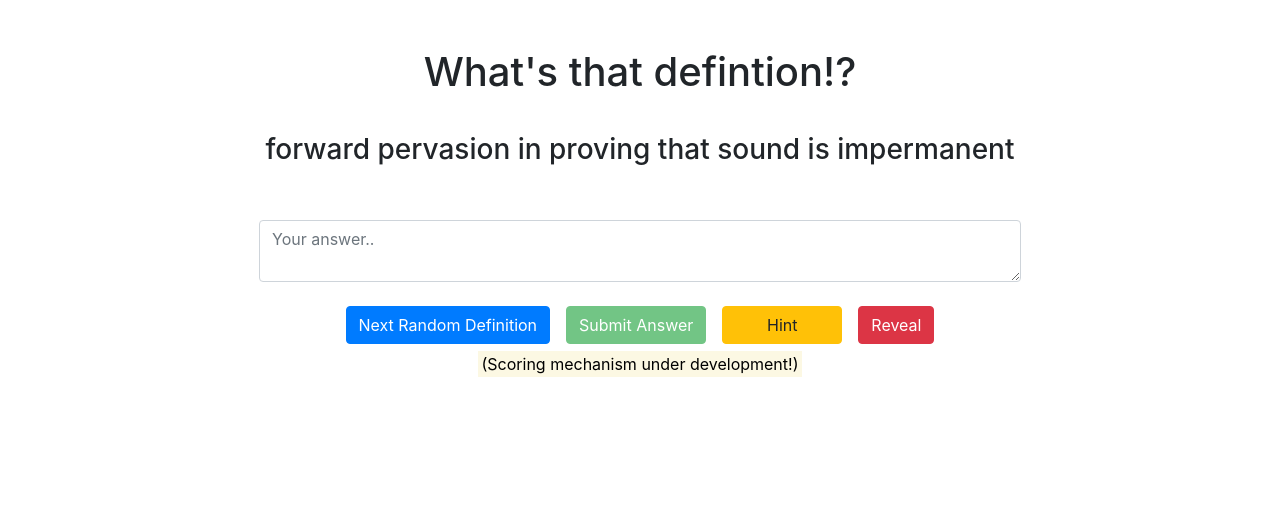
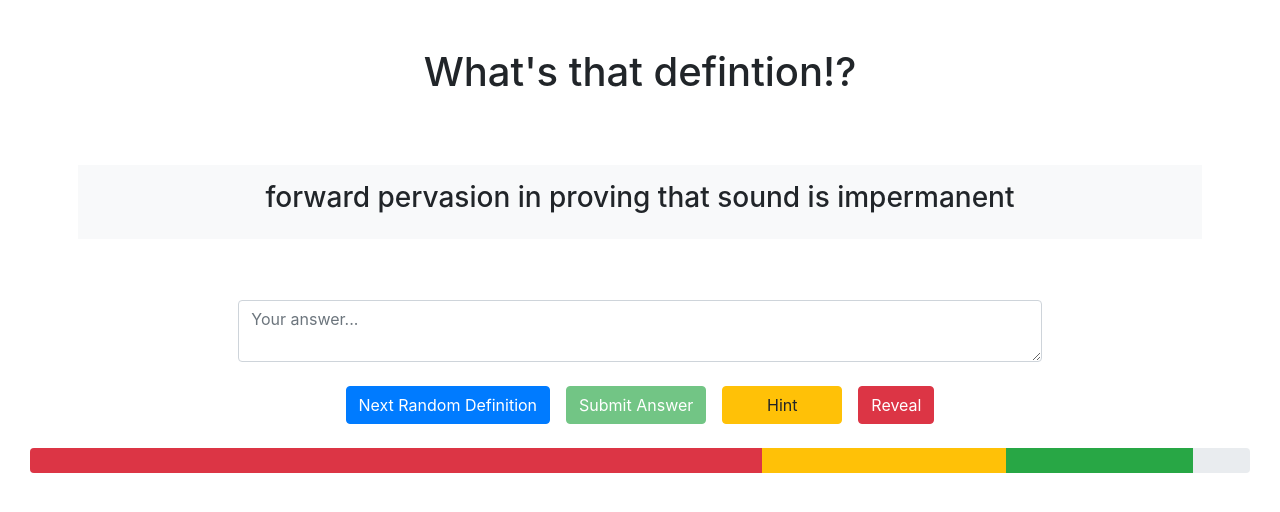
Before and after one commit to PatrickHuynh/whats-that-definition, a React (Create React App) app: page / in a window 1280 px wide. Shown: the top 512 px of the page. Built offline with nearby package versions, Linux system fonts and the light colour scheme.

Commit message:
added score progress bar

```diff
--- a/src/component/Definitions.js
+++ b/src/component/Definitions.js
@@ -4,6 +4,37 @@ import stringSimilarity from "string-similarity";
 
 import stopwords from "../data/stopwords";
 import definitions from "../data/definitions";
+
+function PowerLevelBar(props) {
+  const calcWidths = () => {
+    let widths = {
+      0: Math.min(Math.max(0, props.powerLevel), 60),
+      1: Math.min(Math.max(0, props.powerLevel - 60), 20),
+      2: Math.min(Math.max(0, props.powerLevel - 80), 20),
+    };
+    return widths;
+  };
+
+  return (
+    <div className="progress" style={{ height: `25px` }}>
+      <div
+        className="progress-bar bg-danger"
+        role="progressbar"
+        style={{ width: `${calcWidths()[0]}%` }}
+      ></div>
+      <div
+        className="progress-bar bg-warning"
+        role="progressbar"
+        style={{ width: `${calcWidths()[1]}%` }}
+      ></div>
+      <div
+        className="progress-bar bg-success"
+        role="progressbar"
+        style={{ width: `${calcWidths()[2]}%` }}
+      ></div>
+    </div>
+  );
+}
 
 function Definitions(props) {
   const [definitionArray, setDefinitionArray] = useState(definitions);
@@ -14,17 +45,25 @@ function Definitions(props) {
   const [hintButtonText, setHintButtonText] = useState("Hint");
   const [answerScore, setAnswerScore] = useState(0);
   const [answer, setAnswer] = useState("");
-  const [powerLevel, setPowerLevel] = useState(0);
+  const [powerLevel, setPowerLevel] = useState(100);
   const [answerSubmitted, setAnswerSubmitted] = useState(false);
 
   useEffect(() => {
     getDefintitions();
-  }, []);
+    const powerLevelTimer = setTimeout(() => {
+      setPowerLevelWithRange(powerLevel - 0.25);
+    }, 250);
+    return () => clearTimeout(powerLevelTimer);
+  });
 
   const getDefintitions = async () => {
     // let url = "http://192.168.1.20:8529/_db/_system/api/get/all/objects";
     // let result = await axios.get(url);
     setDefinitionArray(definitions);
+  };
+
+  const setPowerLevelWithRange = (powerLevel) => {
+    setPowerLevel(Math.min(100, Math.max(0, powerLevel)));
   };
 
   const handleNext = async () => {
@@ -35,6 +74,9 @@ function Definitions(props) {
       nextDefinitionIndex = Math.floor(Math.random() * definitions.length);
       i++;
     } while (nextDefinitionIndex !== currentDefinitionIndex && i < 5);
+    if (!(definitionState === -1)) {
+      setPowerLevelWithRange(powerLevel - 5);
+    }
     setDefinition(definitions[Math.floor(Math.random() * definitions.length)]);
     setDefinitionState(0);
     setHintButtonText("Hint");
@@ -46,6 +88,7 @@ function Definitions(props) {
   const handleHint = () => {
     setHintButtonText("Hint Again");
     setDefinitionState(Math.max(1, definitionState + 1));
+    setPowerLevelWithRange(powerLevel - 5);
   };
 
   const handleReveal = () => {
@@ -75,12 +118,23 @@ function Definitions(props) {
     setAnswerScore(checkAnswerScore);
     setAnswerSubmitted(true);
     if (checkAnswerScore >= 1) {
+      setPowerLevelWithRange(powerLevel + 30);
       setDefinitionState(-1);
+    } else {
+      setPowerLevelWithRange(powerLevel - 10);
     }
   };
 
   const handleKeyPress = (e) => {
-    if (e.charCode === 13) {
+    let keyCode = e.keyCode || e.which;
+    if (keyCode === 13 || keyCode === 10) {
+      e.preventDefault();
+      if (!(definitionState === -1)) {
+        handleSubmitAnswer();
+      }
+    }
+    if (definitionState === -1) {
+      handleNext();
     }
   };
 
@@ -136,18 +190,21 @@ function Definitions(props) {
         </div>
       </div>
       <div
-        className="row justify-content-center align-items-center"
+        className="row m-5 justify-content-center align-items-center"
         style={{ height: "100px" }}
       >
-        <div className="col">
+        <div className="col p-3 bg-light">
           <h3>{definition.name}</h3>
         </div>
       </div>
-      <div className="row d-flex justify-content-center m-3">
+      <div className="row d-flex justify-content-center">
         <div className="col-8">
           <textarea
             className="form-control"
-            placeholder="Your answer.."
+            placeholder="Your answer..."
+            onKeyPress={(e) => {
+              handleKeyPress(e);
+            }}
             onChange={(e) => {
               setAnswer(e.target.value);
               setAnswerSubmitted(false);
@@ -156,7 +213,7 @@ function Definitions(props) {
           ></textarea>
         </div>
       </div>
-      <div className="row">
+      <div className="row m-3">
         <div className="col">
           <button className="btn btn-primary m-2" onClick={handleNext}>
             Next Random Definition
@@ -191,14 +248,14 @@ function Definitions(props) {
       </div>
       <div className="row">
         <div className="col">
-          <mark>(Scoring mechanism under development!)</mark>
+          <PowerLevelBar powerLevel={powerLevel} />
         </div>
       </div>
       <div
-        className="row m-5 justify-content-center align-items-center"
-        style={{ height: "100px" }}
+        className="row m-5 bg-light justify-content-center align-items-center"
+        style={{ minHeight: "100px" }}
       >
-        <div className="col">
+        <div className="col p-3 ">
           <div style={{ fontSize: "24px", fontFamily: "Lucida Console" }}>
             {maskDefinition(definition.definition, definitionState)}
           </div>
@@ -217,24 +274,3 @@ function Definitions(props) {
 }
 
 export default Definitions;
-
-/*
-
-      <div className="row">
-        {true ? (
-          <></>
-        ) : (
-          <table className="table table-sm text-left">
-            <tbody>
-              {defns.map((def) => (
-                <tr key={def.name}>
-                  <td>{def.name}</td>
-                  <td>{def.definition}</td>
-                  <td>{maskDefinition(def.definition)}</td>
-                </tr>
-              ))}
-            </tbody>
-          </table>
-        )}
-      </div>
-      */
```
